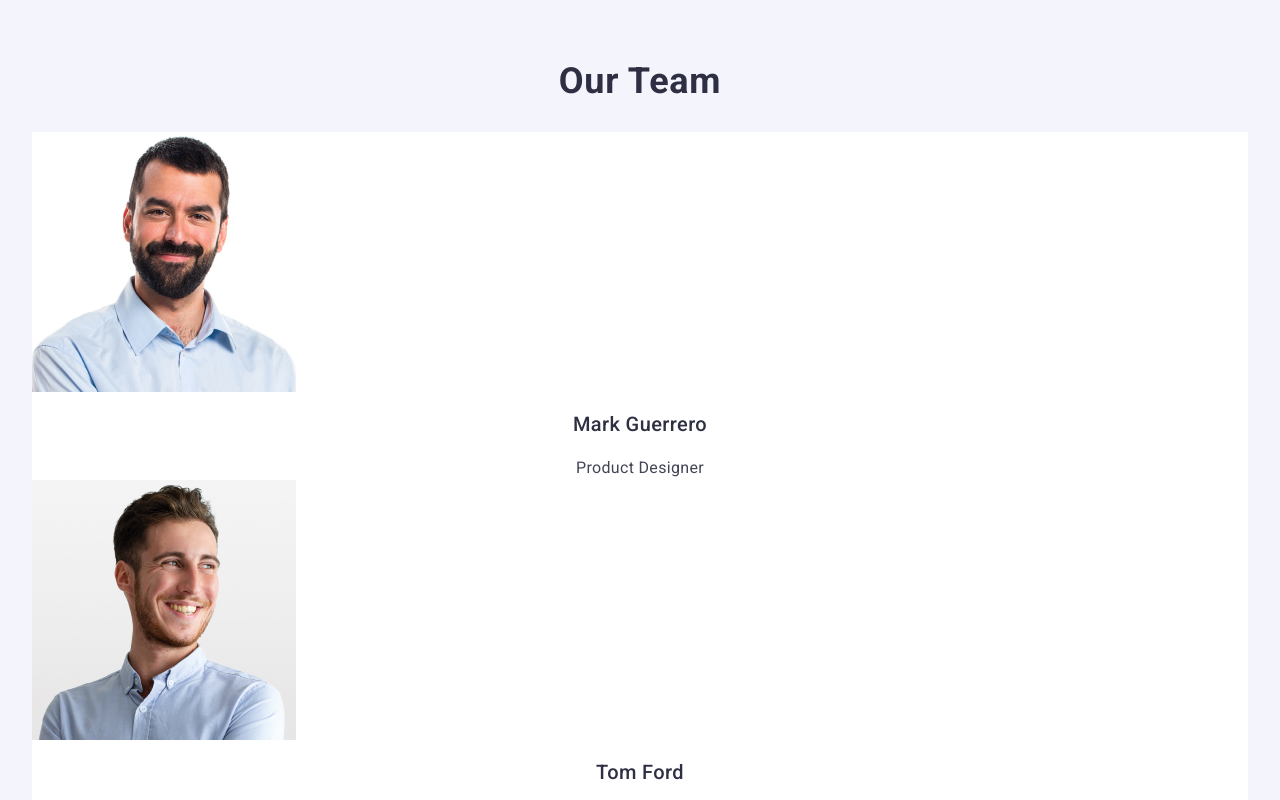
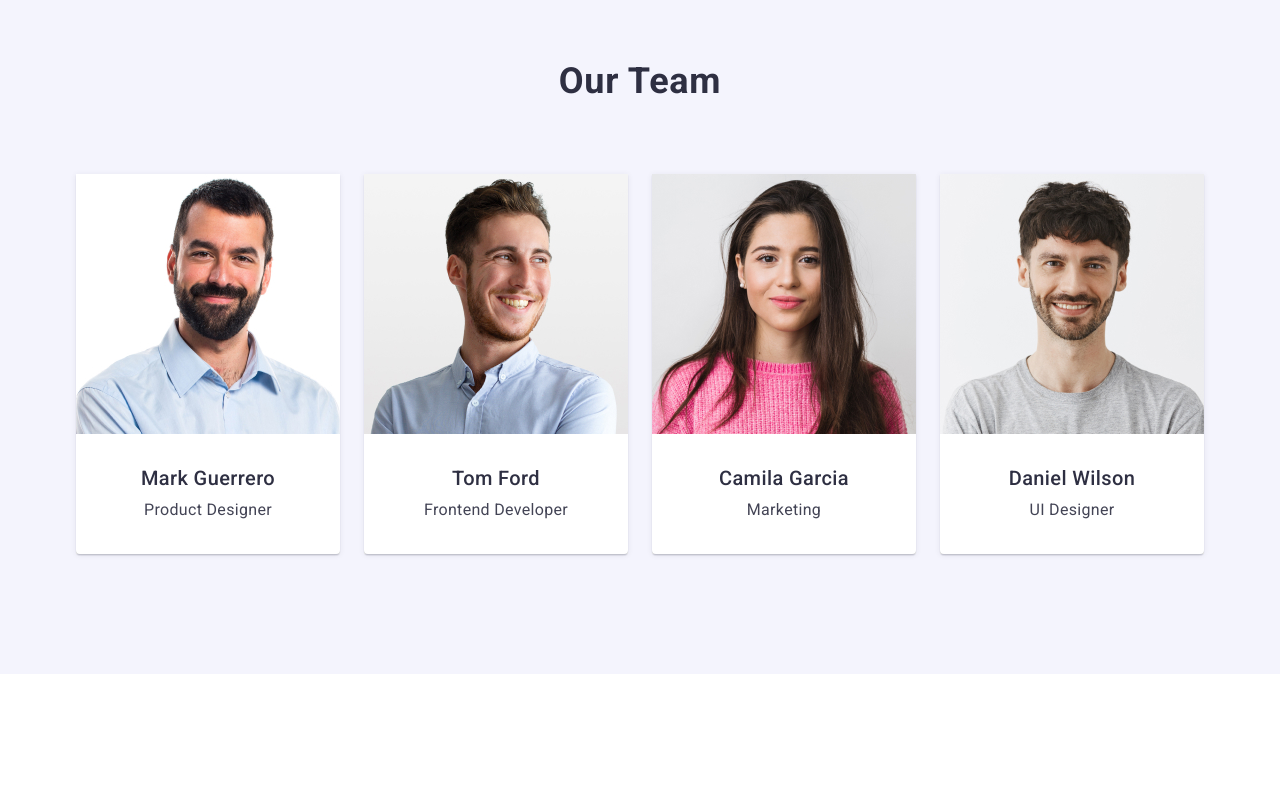
Before and after one commit to VeronikaPetrushka/goit-markup-hw-03, a plain HTML site: page index.html in a window 1280 px wide. Shown: the part 1220-2020 px from the top of the page. Drawn offline with nearby package versions, Linux system fonts and the light colour scheme.

Commit message:
section our team completed

```diff
--- a/css/styles.css
+++ b/css/styles.css
@@ -246,11 +246,43 @@ img {
     line-height: 1.11;
     letter-spacing: 0.72px;
     text-transform: capitalize;
+    margin-bottom: 72px;
 }
 
+.team-list {
+    display: flex;
+    gap: 24px;
+    flex-wrap: wrap;
+    justify-content: center;
+}
+
+/* До li ми завжди додаємо тільки зовнішню геометрію (відступи, ширина, тощо)  */
+
 .personal-card {
+    flex-basis: calc((100% - 72px) / 4);
+    background: var(--white, #FFF);
+    max-width: fit-content;
+}
+
+.team-intro {
+    display: inline-flex;
+    padding-bottom: 0px;
+    flex-direction: column;
     justify-content: center;
-    background: var(--white, #FFF);
+    align-items: center;
+    gap: 32px;
+    border-radius: 0px 0px 4px 4px;
+    background: var(--WHITE, #FFF);
+    box-shadow: 0px 2px 1px 0px rgba(46, 47, 66, 0.08), 0px 1px 1px 0px rgba(46, 47, 66, 0.16), 0px 1px 6px 0px rgba(46, 47, 66, 0.08);
+}
+
+.team-member {
+    display: flex;
+    flex-direction: column;
+    justify-content: center;
+    align-items: center;
+    gap: 8px;
+    padding: 0 16px;
 }
 
 .team-names {
@@ -263,6 +295,7 @@ img {
     font-weight: 500;
     line-height: 24px;
     letter-spacing: 0.4px;
+    margin: 0;
 }
 
 .team-position {
@@ -275,6 +308,7 @@ img {
     font-weight: 400;
     line-height: 24px;
     letter-spacing: 0.32px;
+    padding-bottom: 32px;
 }
 
 /* END OUR TEAM SECTION */
--- a/index.html
+++ b/index.html
@@ -81,26 +81,42 @@
         <section class="section-our-team">
             <div class="container">
                 <h2 class="tittle-nonprimary">Our Team</h2>
-                <ul>
+                <ul class="team-list">
                     <li class="personal-card">
-                        <img src="./images/team/member-1.jpg" alt="Mark Guerrero" width="264"/>
+                        <div class="team-intro">
+                            <img src="./images/team/member-1.jpg" alt="Mark Guerrero" width="264" />
+                            <div class="team-member">
                                 <h3 class="team-names">Mark Guerrero</h3>
                                 <p class="team-position">Product Designer</p>
+                            </div>
+                        </div>
                     </li>
                     <li class="personal-card">
+                        <div class="team-intro">
                             <img src="./images/team/member-2.jpg" alt="Tom Ford" width="264" />
+                            <div class="team-member">
                                 <h3 class="team-names">Tom Ford</h3>
                                 <p class="team-position">Frontend Developer</p>
+                            </div>
+                        </div>
                     </li>
                     <li class="personal-card">
+                        <div class="team-intro">
                             <img src="./images/team/member-3.jpg" alt="Camila Garcia" width="264" />
+                            <div class="team-member">
                                 <h3 class="team-names">Camila Garcia</h3>
                                 <p class="team-position">Marketing</p>
+                            </div>
+                        </div>
                     </li>
                     <li class="personal-card">
+                        <div class="team-intro">
                             <img src="./images/team/member-4.jpg" alt="Daniel Wilson" width="264" />
+                            <div class="team-member">
                                 <h3 class="team-names">Daniel Wilson</h3>
                                 <p class="team-position">UI Designer</p>
+                            </div>
+                        </div>
                     </li>
                 </ul>
             </div>
```
Lines whose indentation alone changed are shown as unchanged.
